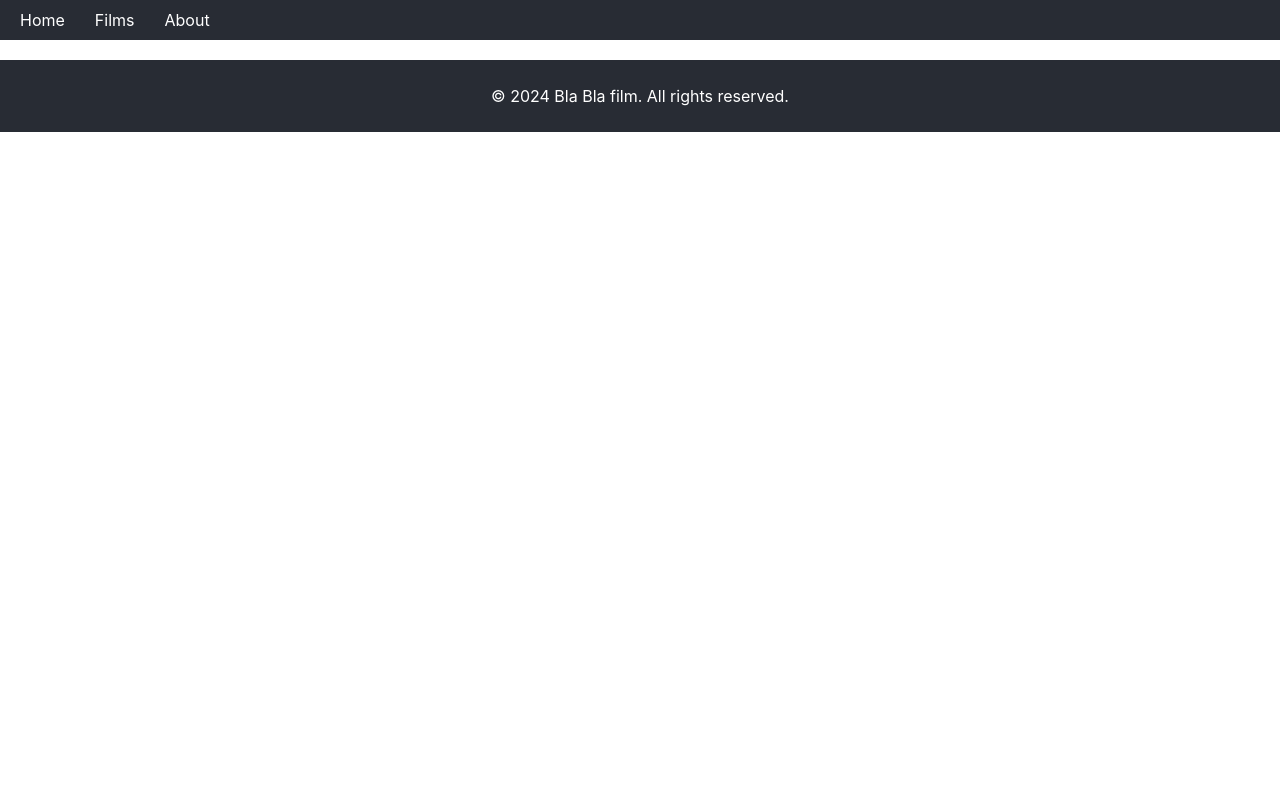
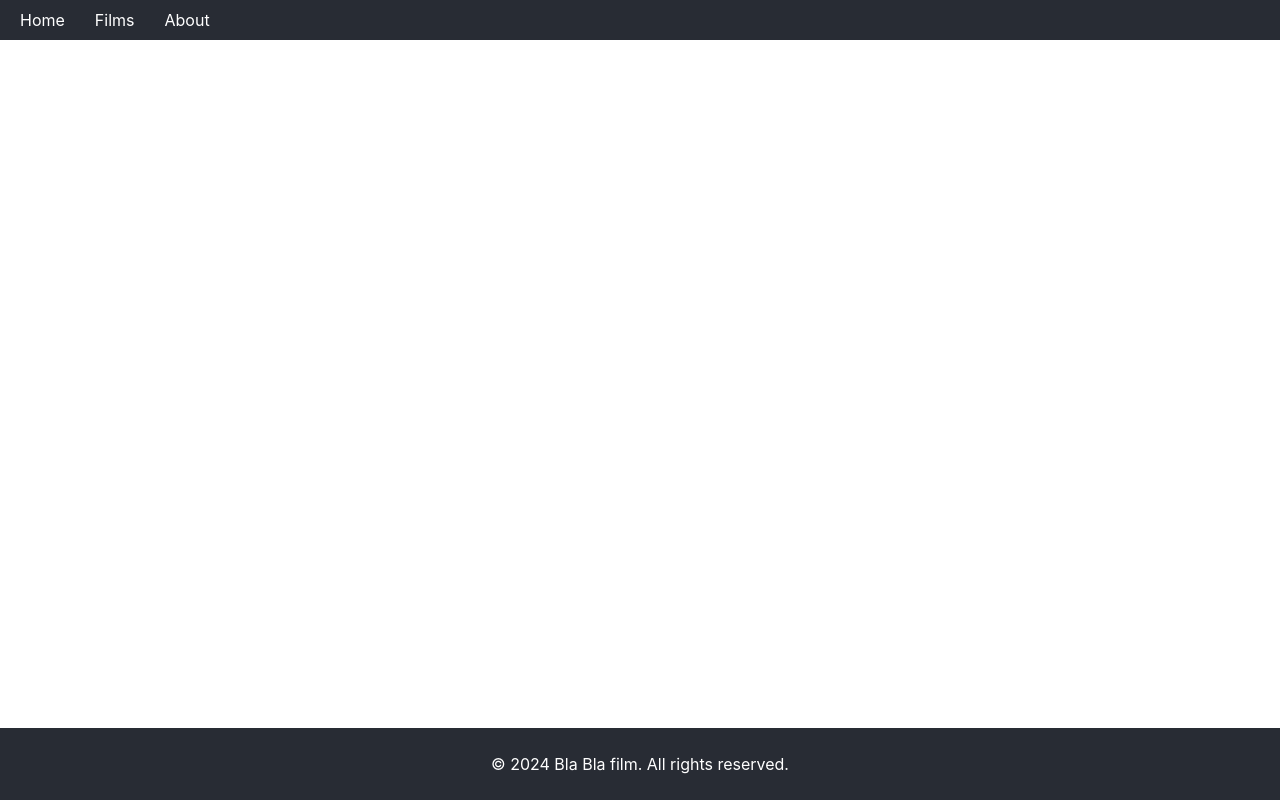
Before and after one commit to olehmyts/blablafilm, a React (Create React App) app: page / in a window 1280 px wide. Built offline with nearby package versions, Linux system fonts and the light colour scheme; no server answers.

Commit message:
Fix App styling

```diff
--- a/src/App.css
+++ b/src/App.css
@@ -1,5 +1,13 @@
 .App {
   text-align: center;
+  display: grid;
+  grid-template-rows: auto 1fr auto;
+  height: 100vh;
+}
+
+.content {
+  overflow-y: auto;
+  padding: 10px 0;
 }
 
 .image-scroll-container {
--- a/src/App.tsx
+++ b/src/App.tsx
@@ -6,9 +6,11 @@ import BaseRouter from "./router/base.router";
 const App: React.FC = () => {
   return (
     <div className="App">
-      <Header></Header>
-      <BaseRouter></BaseRouter>
-      <Footer></Footer>
+      <Header />
+      <div className="content">
+        <BaseRouter />
+      </div>
+      <Footer />
     </div>
   );
 };
--- a/src/components/footer.component.tsx
+++ b/src/components/footer.component.tsx
@@ -6,7 +6,6 @@ export function Footer() {
         padding: "10px",
         color: "white",
         textAlign: "center",
-        marginTop: "20px",
       }}
     >
       <p>&copy; 2024 Bla Bla film. All rights reserved.</p>
--- a/src/pages/films.page.tsx
+++ b/src/pages/films.page.tsx
@@ -13,7 +13,7 @@ import {
 import useMovieLists from "../hooks/useMovieLists";
 import useAppLanguage from "../hooks/useAppLanguage";
 import React, { useEffect, useState } from "react";
-import { useNavigate, useSearchParams } from "react-router-dom";
+import { Link, useNavigate, useSearchParams } from "react-router-dom";
 
 const Films: React.FC = () => {
   const navigate = useNavigate();
@@ -84,7 +84,6 @@ const Films: React.FC = () => {
         <Col span={24}>
           <Select
             style={{ width: 120, textAlign: "left" }}
-            allowClear
             options={languages.map((item) => ({
               label: item.english_name,
               value: item.iso_639_1,
@@ -145,11 +144,10 @@ const Films: React.FC = () => {
           display: "flex",
           justifyContent: "center",
           alignItems: "center",
-          minHeight: "100vh",
         }}
       >
         {movies?.results.map((movie) => (
-          <a href={`films/${movie.id}`}>
+          <Link to={`${movie.id}`}>
             <Card
               key={movie.id}
               type="inner"
@@ -162,7 +160,7 @@ const Films: React.FC = () => {
               />
               {movie.title}
             </Card>
-          </a>
+          </Link>
         ))}
       </Row>
       <Pagination
--- a/src/router/routes.ts
+++ b/src/router/routes.ts
@@ -1,9 +1,7 @@
 export const baseURL = 'blablafilm';
-class Routes {
-  public home = baseURL + '/';
-  public about = baseURL + '/about';
-  public films = baseURL + '/films';
-  public movieDetail = baseURL + '/films/:id';
+export const routes = {
+  home: baseURL + '/',
+  about: baseURL + '/about',
+  films: baseURL + '/films',
+  movieDetail: baseURL + '/films/:id',
 }
-
-export const routes = new Routes();
```
